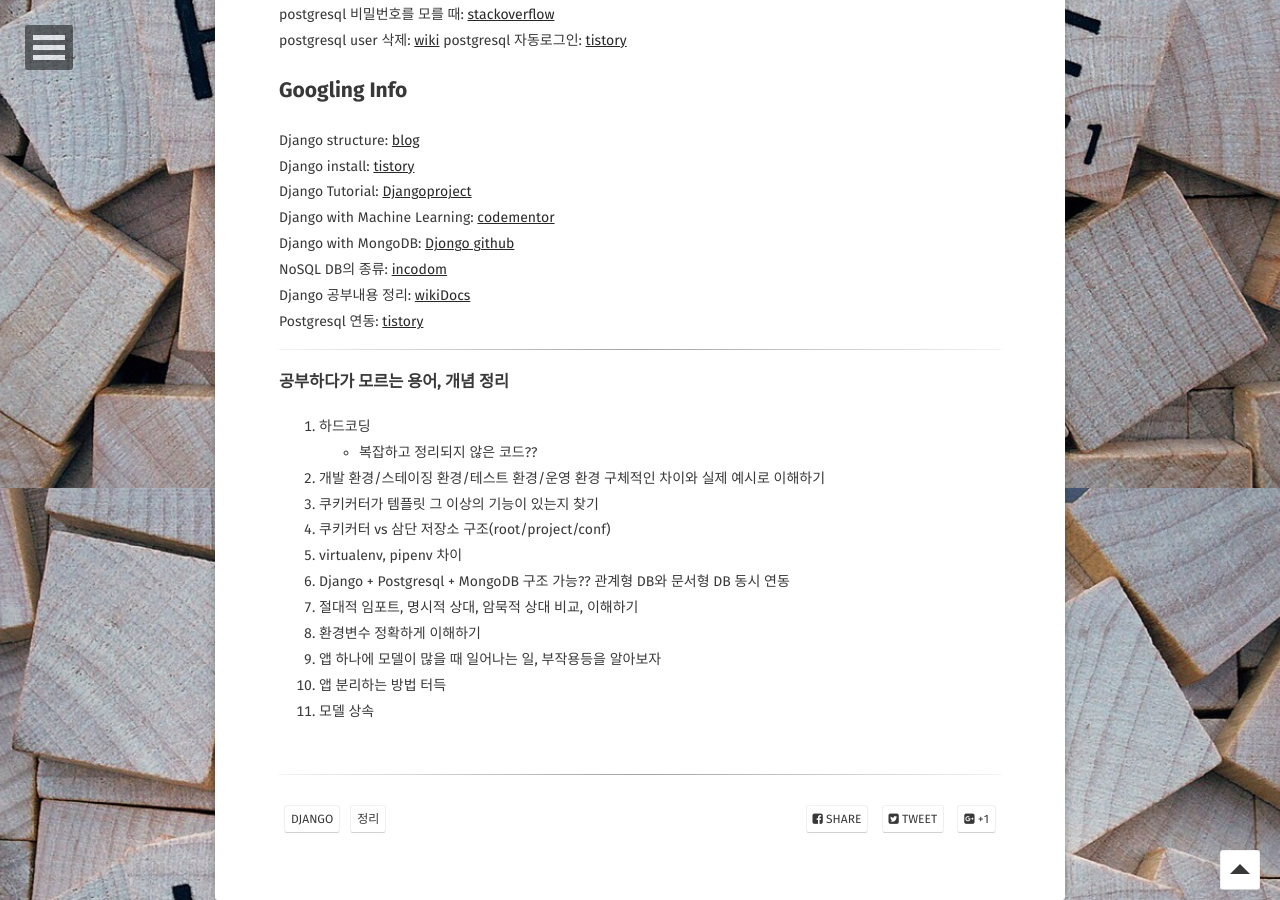
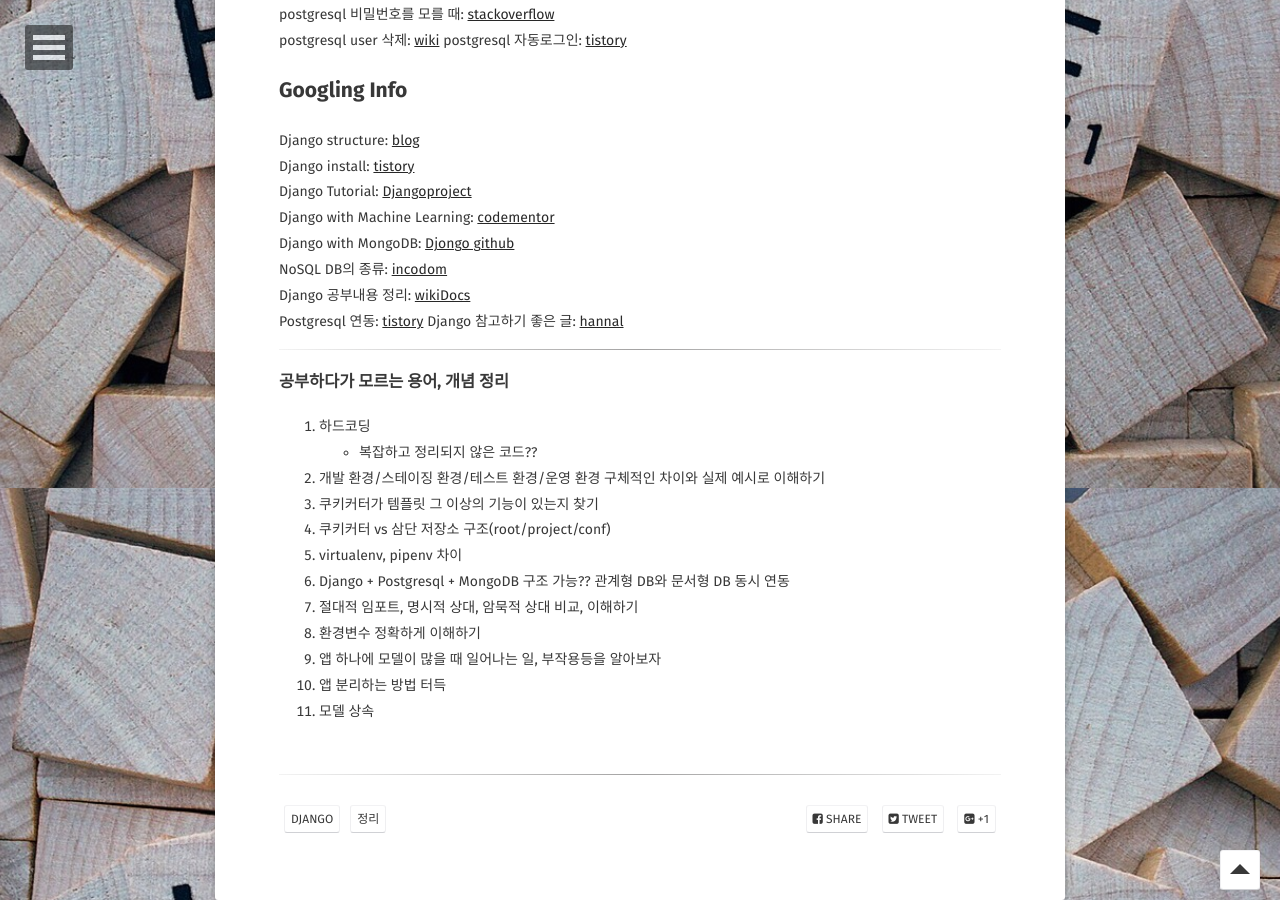
Before and after one commit to Jungjihyuk/JH_Life, a Jekyll site: the page built from _posts/2019-03-25-django.md, in a window 1280 px wide and 900 px high, scrolled down 4012 px. Built offline with Jekyll 4.4.1, drawn with Linux system fonts in a browser that asks for light colours; some web fonts are replaced; comment, search, counter and statistics services are not loaded.

Commit message:
django url 추가

```diff
--- a/_posts/2019-03-25-django.md
+++ b/_posts/2019-03-25-django.md
@@ -167,6 +167,7 @@
 NoSQL DB의 종류: [incodom](https://www.incodom.kr/NoSQL_DB_의_종류)<br>
 Django 공부내용 정리: [wikiDocs](https://wikidocs.net/book/837)<br>
 Postgresql 연동: [tistory](https://it-tutorial.tistory.com/141?category=1011041)
+Django 참고하기 좋은 글: [hannal](https://blog.hannal.com)
 
 <hr>
 
```
